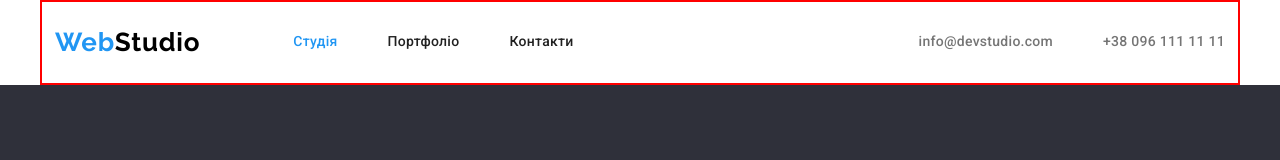
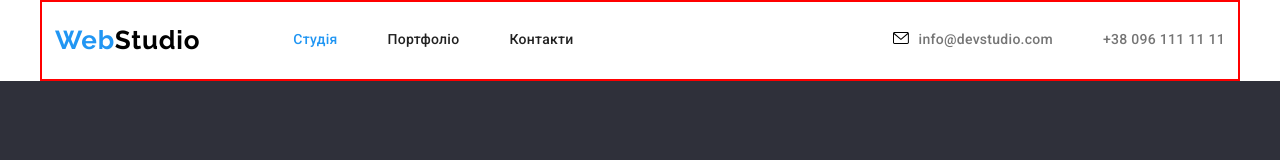
Before and after one commit to MrKravch/goit-markup-hw-04, a plain HTML site: page index.html in a window 1280 px wide. Shown: the top 160 px of the page. Drawn offline with nearby package versions, Linux system fonts and the light colour scheme.

Commit message:
все йде по ****

```diff
--- a/css/styles.css
+++ b/css/styles.css
@@ -122,10 +122,8 @@ ul {
 }
 
 .header-container .link {
-  display: block;
-
-  padding-top: 34px;
-  padding-bottom: 34px;
+  padding-top: 32px;
+  padding-bottom: 32px;
 }
 
 .logo {
@@ -166,6 +164,17 @@ ul {
 .header .link:hover,
 .header .link:focus {
   color: var(--accent-color);
+}
+
+.header-contact {
+  display: inline-flex;
+  text-align: center;
+}
+
+.svg {
+  width: 16px;
+  height: 12px;
+  margin-right: 10px;
 }
 
 /* hero */
--- a/index.html
+++ b/index.html
@@ -40,8 +40,11 @@
         </nav>
         <ul class="header-list">
           <li class="header-item">
-            <a href="mailto:info@devstudio.com" class="link header-contact"
-              >info@devstudio.com</a
+            <a href="mailto:info@devstudio.com" class="link header-contact">
+              <svg class="svg" width="16" height="12">
+                <use href="./images/icons.svg#mail"></use>
+              </svg>
+              info@devstudio.com</a
             >
           </li>
           <li class="header-item">
```
